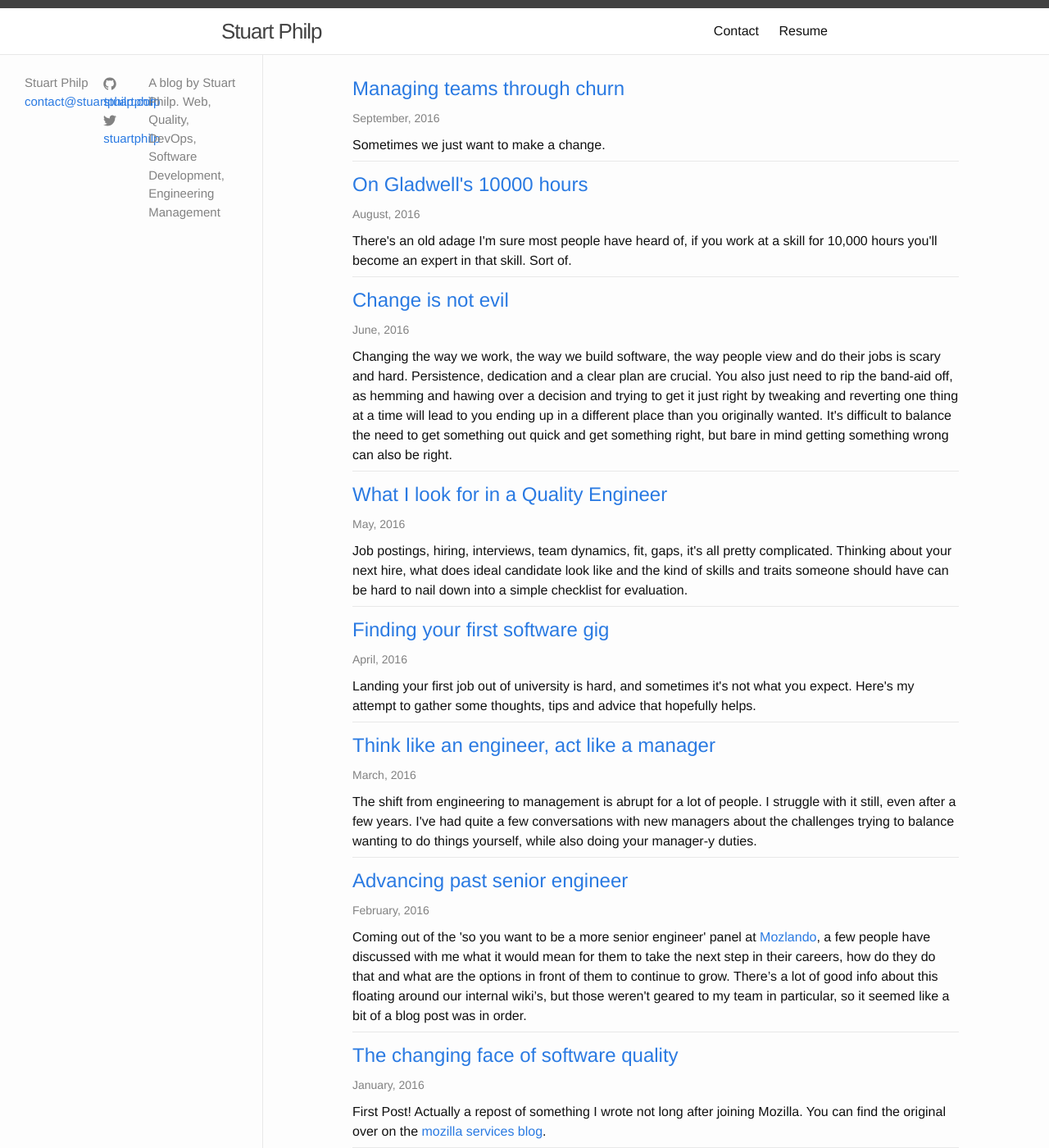
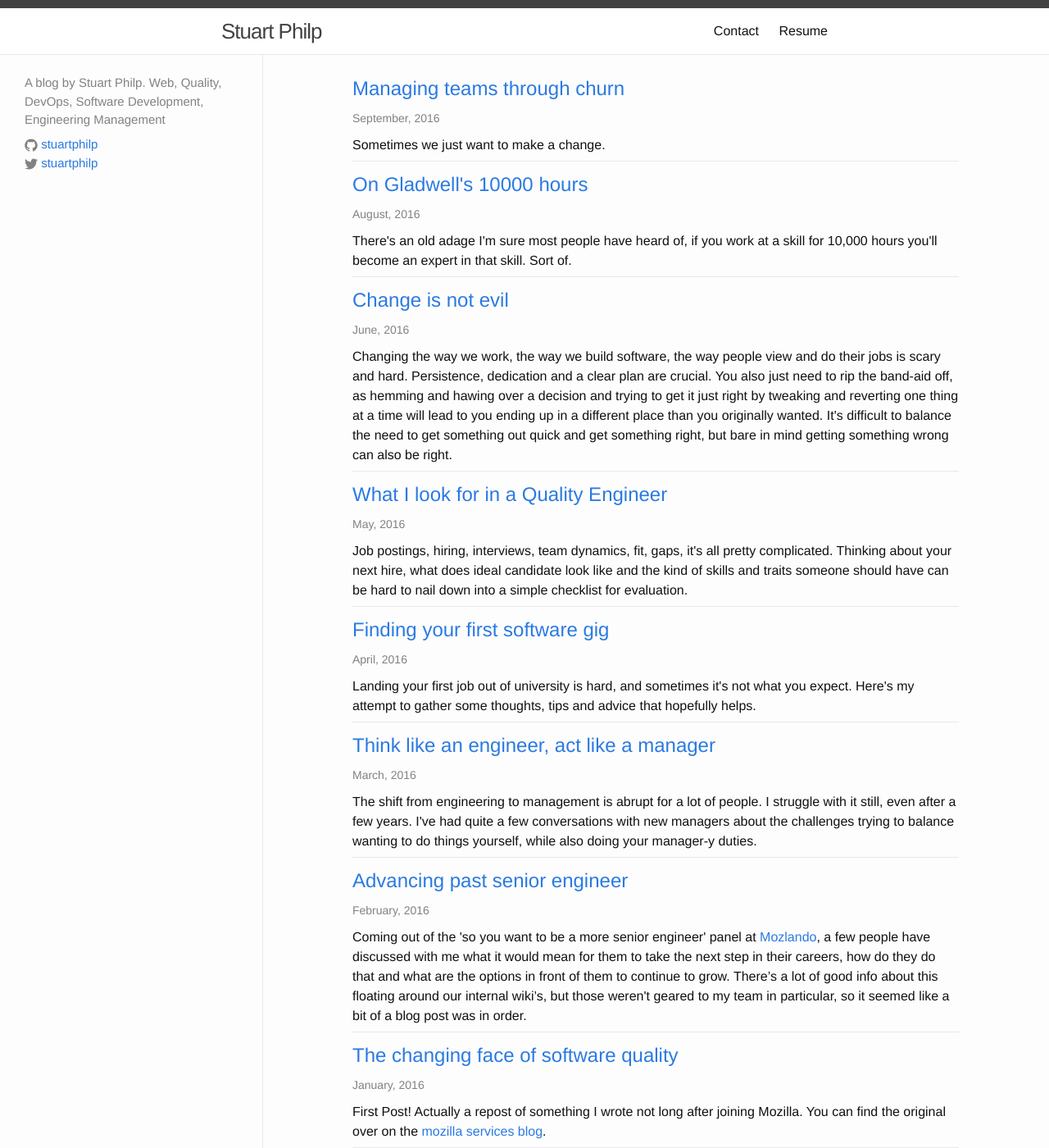
Before and after one commit to stuartphilp/stuartphilp.github.io, a Jekyll site: the page built from index.html, in a window 1280 px wide and 1400 px high. Shown: the whole window at 82% size. Built offline with Jekyll 4.4.1, drawn with Linux system fonts in a browser that asks for light colours.

Commit message:
fix left column

```diff
--- a/_includes/footer.html
+++ b/_includes/footer.html
@@ -3,14 +3,8 @@
   <div class="wrapper">
 
     <div class="footer-col-wrapper">
-      <div class="footer-col  footer-col-1">
-        <ul class="contact-list">
-          <li>{{ site.title }}</li>
-          <li><a href="mailto:{{ site.email }}">{{ site.email }}</a></li>
-        </ul>
-      </div>
-
-      <div class="footer-col  footer-col-2">
+      <div class="footer-col">
+        <p class="text">{{ site.description }}</p>
         <ul class="social-media-list">
           {% if site.github_username %}
           <li>
@@ -42,10 +36,6 @@
           {% endif %}
         </ul>
       </div>
-
-      <div class="footer-col  footer-col-3">
-        <p class="text">{{ site.description }}</p>
-      </div>
     </div>
 
   </div>
--- a/_sass/_layout.scss
+++ b/_sass/_layout.scss
@@ -150,6 +150,7 @@
     float: left;
     margin-bottom: $spacing-unit / 2;
     padding-left: $spacing-unit / 2;
+    width: 100%;
 }
 
 .footer-col-1 {
```
